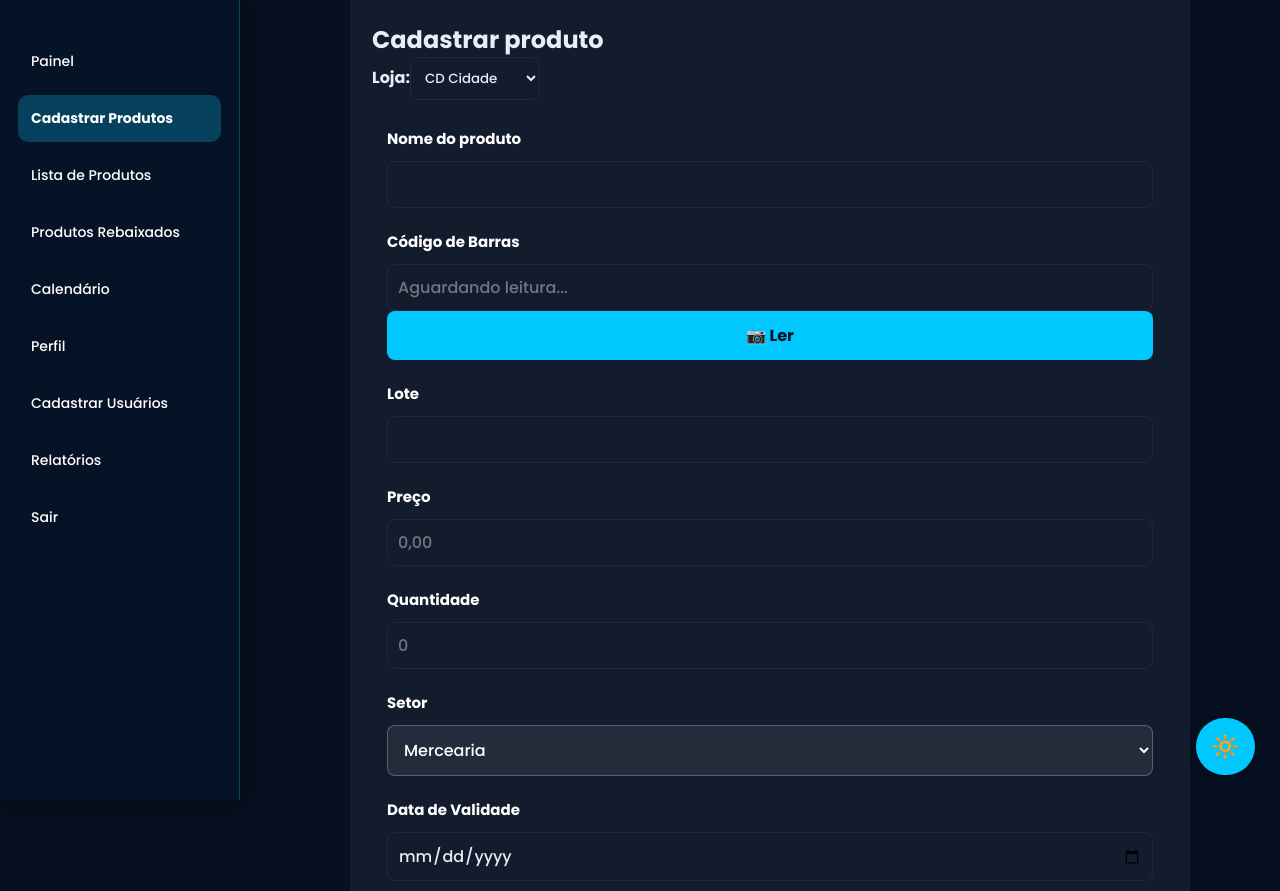
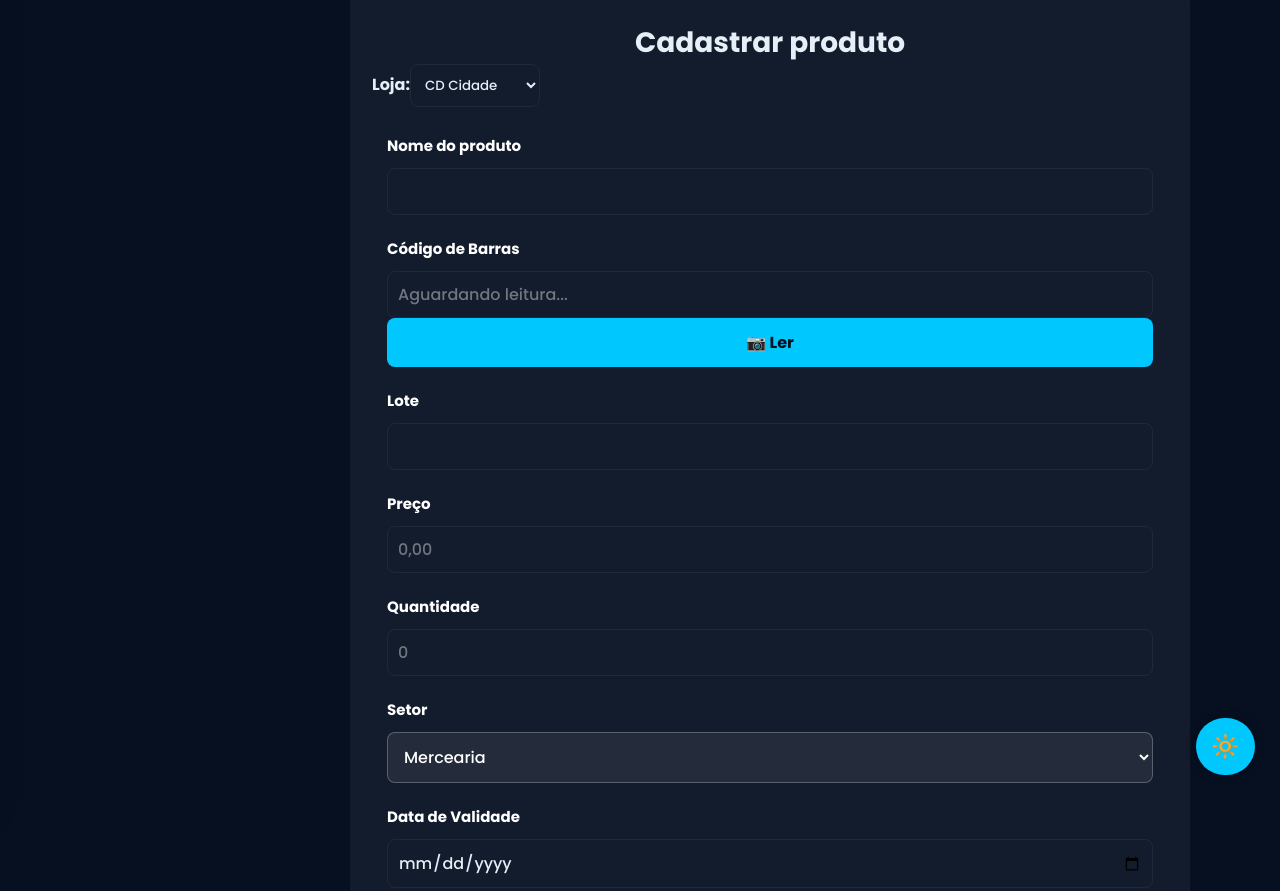
Before and after one commit to juan-rengel/valitec-apresentacao-ajustando, a plain HTML site: page produto.html in a window 1280 px wide. Shown: the top 891 px of the page. Drawn offline with Linux system fonts and the light colour scheme; no server answers.

Commit message:
Update dashboard.css

```diff
--- a/dashboard.css
+++ b/dashboard.css
@@ -6,8 +6,8 @@
   --bg2:#0a0f1f;
   --text:#dff6ff;
   --text-muted:#9fdfff;
-  --card:rgba(8, 8, 8, 0.164);
-  --border:rgba(255, 255, 255, 0.205);
+  --card:rgba(8, 8, 8, 0.849);
+  --border:rgba(255, 255, 255, 0.774);
 }
 
 /* GLOBAL */
@@ -25,30 +25,42 @@ a{text-decoration:none;color:var(--text)}
 
 /* SIDEBAR */
 .sidebar{
-  width:260px;
+  width:220px;
   min-height:100vh;
-  background:rgba(12,20,35,.96);
   backdrop-filter:blur(10px);
-  border-right:1px solid rgba(0,200,255,.25);
+  border-right:1px solid rgba(0, 31, 39, 0.288);
   padding:20px;
   position:fixed;
   left:0;
   top:0;
-  transition:.3s;
-  z-index:9000;
+  z-index: 9000;
 }
 .sidebar nav{display:flex;flex-direction:column;gap:10px;margin-top:20px}
 .sidebar nav a{
   padding:12px;
   border-radius:10px;
-  background:transparent;
   border:1px solid transparent;
   font-weight:500;
   font-size:14px;
   color:var(--text);
 }
-.sidebar nav a:hover{background:rgba(0,200,255,.15)}
-.sidebar nav a.active{background:rgba(0,200,255,.25);font-weight:700}
+
+   .hamburger {
+        display: block;
+    }
+
+    .sidebar {
+        position: fixed;
+        left: -260px;
+        top: 0;
+        height: 100vh;
+        transition: left 0.3s ease;
+    }
+
+    .sidebar.open {
+        left: 0;
+    }
+
 
 /* HAMBURGER */
 .hamburger{
@@ -208,12 +220,7 @@ button.danger{background:#ff4d4d;color:#fff}
 /* PARTICLE CANVAS */
 #particleCanvas{position:fixed;inset:0;z-index:0;pointer-events:none}
 
-/* MOBILE AJUSTES */
-@media(max-width:480px){
-  .produto-card{flex-direction:column;align-items:flex-start}
-  .botoes-container{grid-template-columns:repeat(2,1fr)}
-  .cards{grid-template-columns:repeat(2,1fr)}
-}
+
 
 
 /* ---- FORMULÁRIO 100% ORGANIZADO ---- */
@@ -289,10 +296,15 @@ button.danger{background:#ff4d4d;color:#fff}
 .input-field:focus {
   outline: none;
   border-color: var(--accent);
-  background: rgba(255,255,255,0.15);
+  background: rgba(255, 255, 255, 0.349);
 }
 
 .page-title{
   padding: 15px;
   text-align: center;
 }
+#tituloPaginaTexto{
+  font-size: 28px;
+  font-weight: 700;
+  text-align: center;
+}
```
